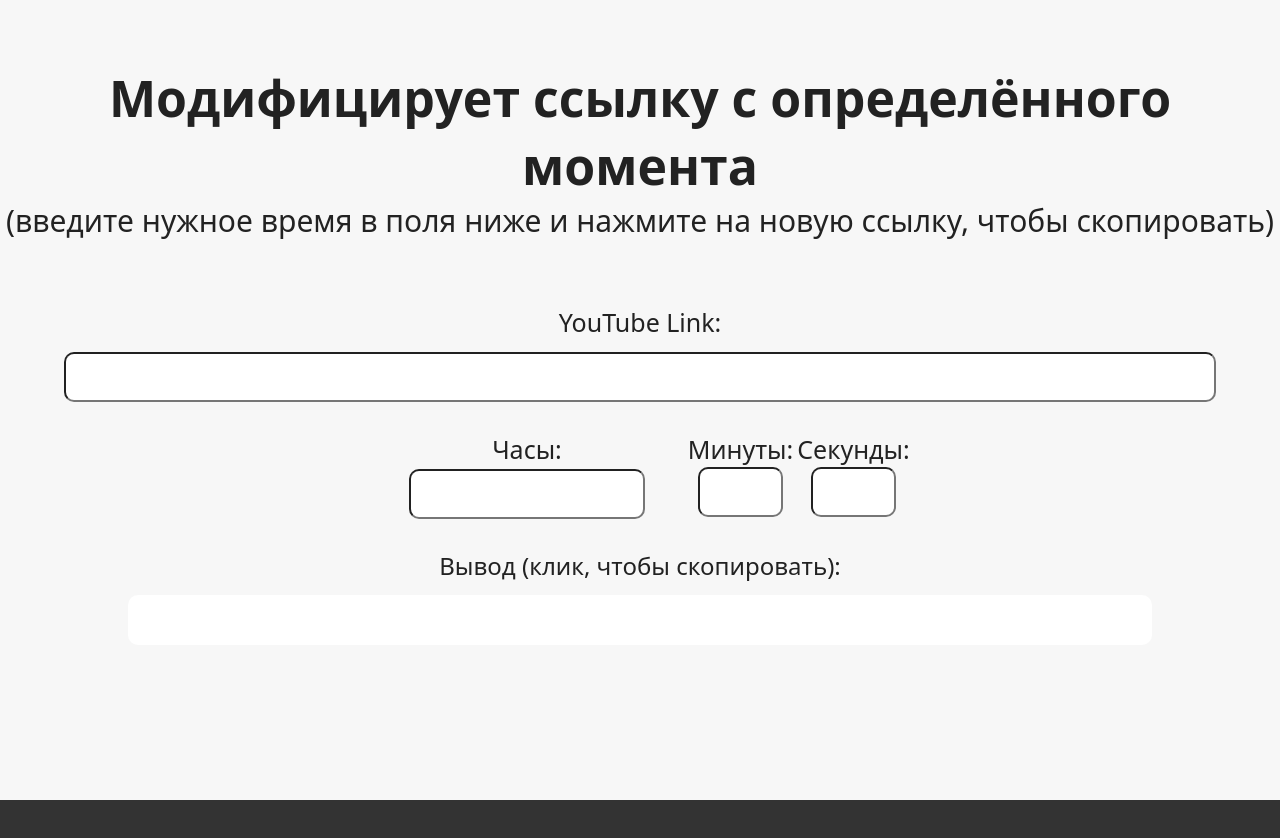
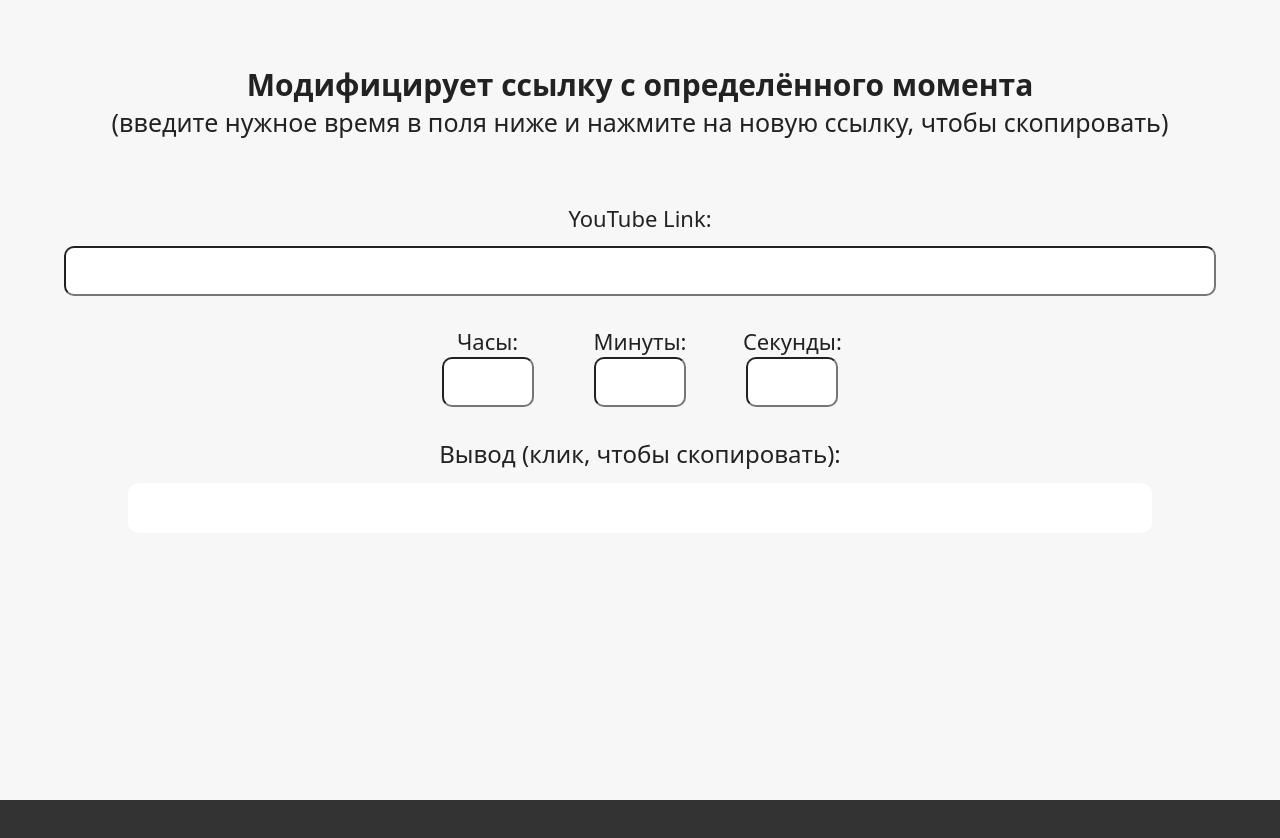
Before and after one commit to alienat3d/youtube-link-modifier, a plain HTML site: page index.html in a window 1280 px wide. After the commit the page ends 803 px from the top, so only its background shows below. Drawn offline with Linux system fonts and the light colour scheme.

Commit message:
fix(style) Removed arrows from input[number]

```diff
--- a/style.css
+++ b/style.css
@@ -49,13 +49,13 @@ body {
 
 .heading {
   padding-top: 5%;
-  font-size: 50px;
+  font-size: 30px;
 }
 
 .subheading {
   margin-bottom: 5%;
   display: block;
-  font-size: 30px;
+  font-size: 25px;
 }
 
 .time-container {
@@ -64,7 +64,7 @@ body {
 }
 
 .label {
-  font-size: 25px;
+  font-size: 22px;
   font-weight: 500;
 }
 
@@ -113,9 +113,19 @@ body {
   text-align: center;
   font-size: 20px;
 }
-.input--short {
-	padding-left: 30px;
-	width: 75%;
+
+.time-container label {
+	width: 8%;
+	text-align: center;
+}
+.time-container label + label {
+	margin-left: 50px;
+}
+.time-container input::-webkit-outer-spin-button,
+.time-container input::-webkit-inner-spin-button {
+    /* display: none; <- Crashes Chrome on hover */
+    -webkit-appearance: none;
+    margin: 0; /* <-- Apparently some margin are still there even though it's hidden */
 }
 
 .output-container {
```
